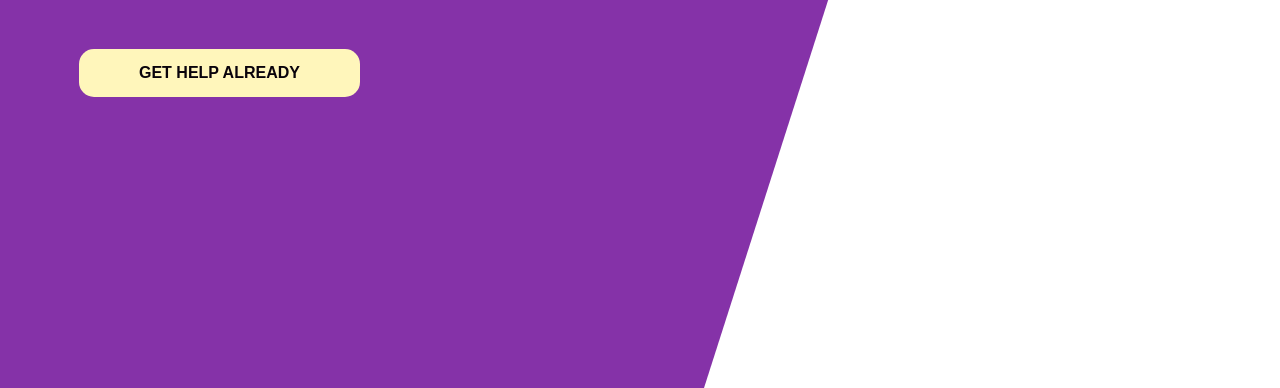
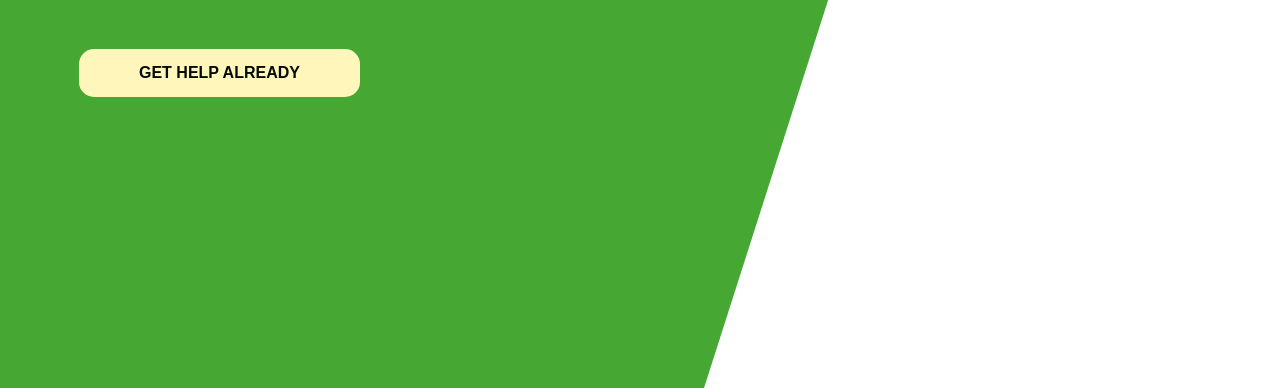
Before and after one commit to lozanomasunoyahoo/sass-workshop, a website: page index.html in a window 1280 px wide. Shown: the part 412-800 px from the top of the page. Drawn offline with Linux system fonts and the light colour scheme.

Commit message:
this is the green background

```diff
--- a/css/main.scss
+++ b/css/main.scss
@@ -1,4 +1,4 @@
-$colors: (primary: #8532a8, primary-light: lighten(#8532a8, 40%), primary-dark: darken(#8532a8, 40%), accent: #fff6bb);
+$colors: (primary: #46a832, primary-light: lighten(#46a832, 40%), primary-dark: darken(#46a832, 40%), accent: #fff6bb);
 
 $padding: 15px;
 $borders: 15px;
```
Also changed, not shown: css/main.css, 1 other file.
